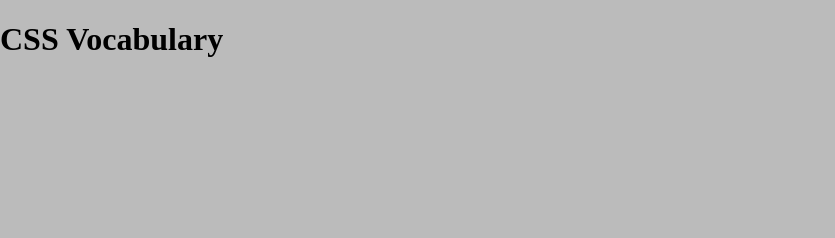
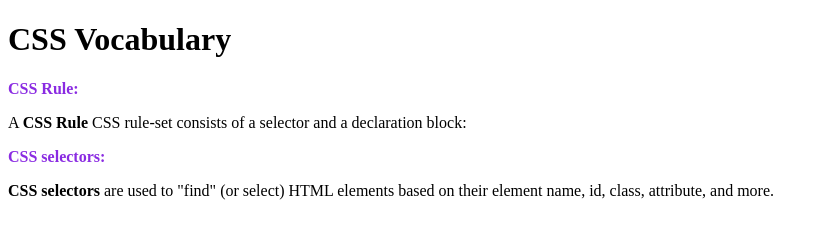
Before and after one commit to omermustafa/html_css, a plain HTML site: page index.html in a window 1280 px wide. Shown: the whole page, without its empty margins (0-835 px from the left). Drawn offline with Linux system fonts and the light colour scheme.

Commit message:
CSS Rule sets: Selectors, Child Combinators

```diff
--- a/index.html
+++ b/index.html
@@ -10,5 +10,17 @@
 </head>
 <body>
     <h1>CSS Vocabulary</h1>
+    <section>
+        <b>CSS Rule:</b>
+        <p>
+            A <b>CSS Rule</b> CSS rule-set consists of a selector and a declaration block:
+        </p>
+    </section>
+    <div>
+        <b>CSS selectors:</b>
+        <p>
+            <b>CSS selectors</b> are used to "find" (or select) HTML elements based on their element name, id, class, attribute, and more.
+        </p>
+    </div>
 </body>
 </html>
--- a/style.css
+++ b/style.css
@@ -1,11 +1,9 @@
-html, body {
-    margin: 0;
-    padding: 0;
+/* All the b in the section
+section b {
+    color: blueviolet;
+} */
+
+/* Child combinator:  Direct b children of section not grandchildren */
+section > b, div > b {
+    color: blueviolet;
 }
-body {
-    background-color: #bbb;
-    color: black;
-}
-section {
-    padding: 0 25px;
-}
```
